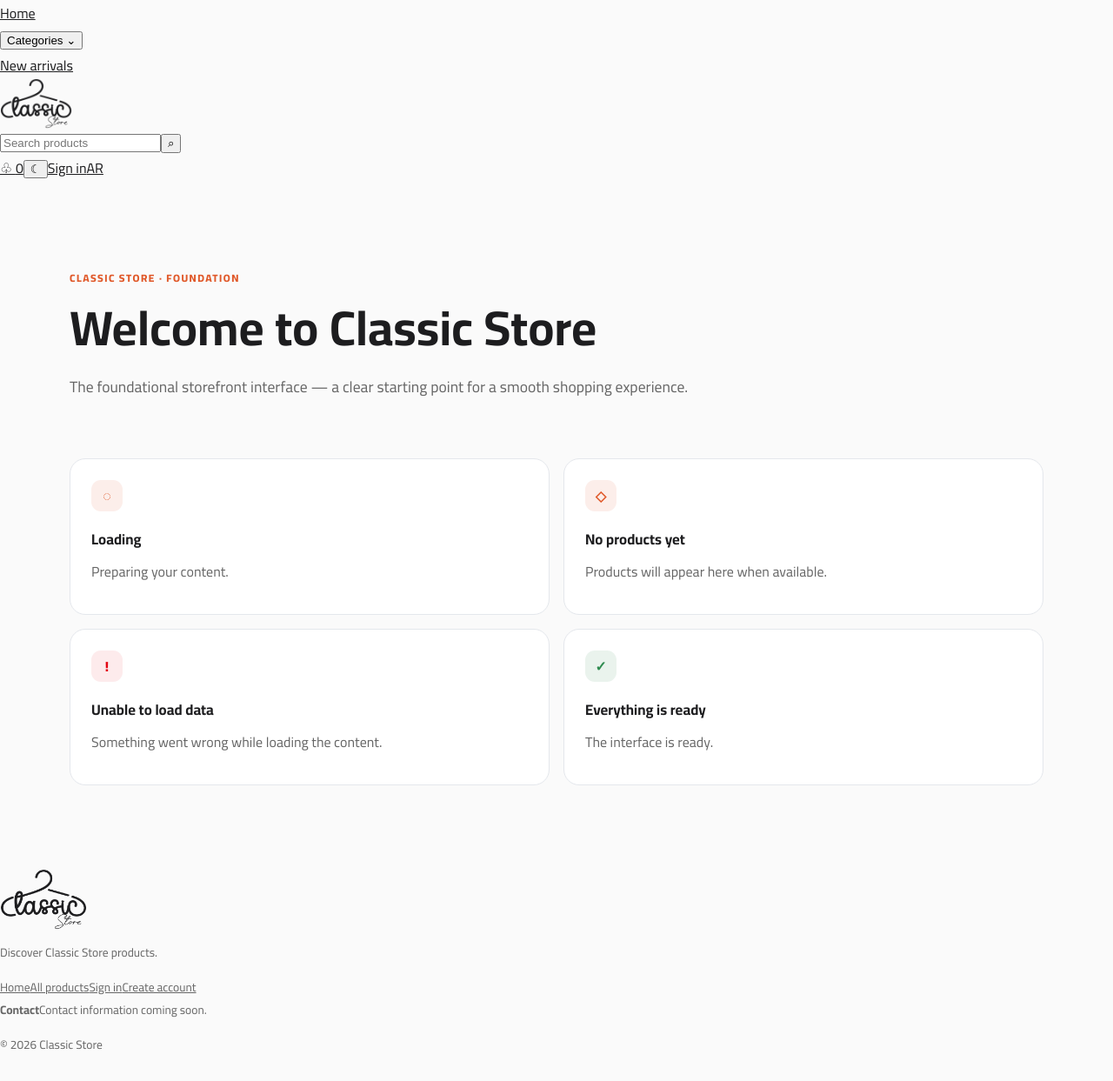
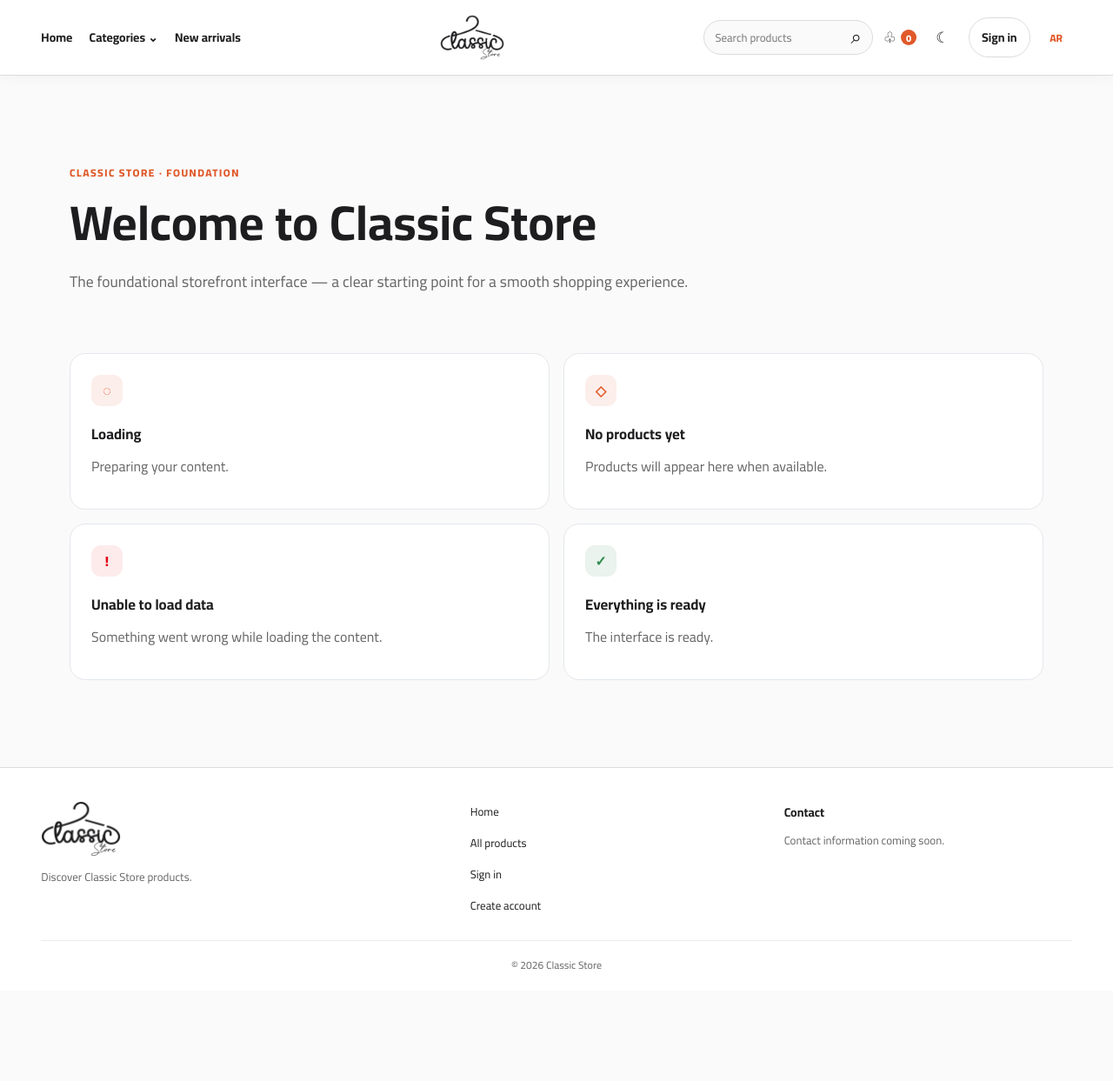
Before and after one commit to mosalah00x-source/classic-store-New, a Next.js app in the folder frontend/: page /en in a window 1280 px wide. Shown: the whole page at 87% size. After the commit the page ends 1139 px from the top, so only its background shows below. Built offline with nearby package versions, Linux system fonts and the light colour scheme.

Commit message:
feat(frontend): style shared storefront header and footer

```diff
--- a/frontend/src/app/globals.css
+++ b/frontend/src/app/globals.css
@@ -294,3 +294,39 @@ footer { color: var(--color-text-muted); padding-block: var(--space-12) var(--sp
 .product-price-badge{border-radius:6px;padding:4px 8px;background:var(--color-danger-soft);color:var(--color-danger);font-weight:750}
 .product-price-savings{color:var(--color-success);font-weight:700}
 .visually-hidden{position:absolute;width:1px;height:1px;padding:0;margin:-1px;overflow:hidden;clip:rect(0,0,0,0);white-space:nowrap;border:0}
+
+
+/* Shared storefront shell */
+.storefront-header{position:relative;z-index:30;background:var(--surf);color:var(--text);border-bottom:1px solid var(--bd);box-shadow:0 3px 16px rgba(0,0,0,.035)}
+.storefront-header-inner{width:min(100% - 2 * var(--pad),1900px);min-height:86px;margin-inline:auto;display:flex;align-items:center;justify-content:space-between;gap:22px}
+.storefront-nav,.storefront-tools{display:flex;align-items:center;gap:clamp(10px,1.5vw,24px)}
+.storefront-nav a,.storefront-category-menu>button,.storefront-login{color:var(--text);font:inherit;font-size:14px;font-weight:650;text-decoration:none;white-space:nowrap}
+.storefront-category-menu{position:relative}
+.storefront-category-menu>button,.storefront-icon-button,.storefront-cart,.storefront-locale,.storefront-search button{border:0;background:transparent;cursor:pointer}
+.storefront-category-menu>button{padding:8px 0}
+.storefront-category-menu>button:focus-visible,.storefront-tools button:focus-visible,.storefront-tools a:focus-visible,.storefront-nav a:focus-visible{outline:3px solid color-mix(in srgb,var(--org) 30%,transparent);outline-offset:4px;border-radius:6px}
+.storefront-mega-menu{position:absolute;inset-block-start:calc(100% + 20px);inset-inline-start:0;display:grid;grid-template-columns:repeat(2,minmax(130px,1fr));gap:2px;min-width:310px;max-height:min(65vh,480px);overflow:auto;padding:12px;background:var(--surf);border:1px solid var(--bd);border-radius:14px;box-shadow:0 18px 40px rgba(0,0,0,.13)}
+.storefront-mega-menu a{padding:10px 12px;border-radius:8px;font-size:13px;text-decoration:none}
+.storefront-mega-menu a:hover{background:var(--bd2)}
+.storefront-logo{display:flex;align-items:center;justify-content:center;flex:0 0 auto}
+.storefront-logo .logo-img{width:74px;height:52px}
+.storefront-tools{gap:12px}
+.storefront-search{display:flex;align-items:center;min-width:160px;border:1px solid var(--bd);border-radius:999px;background:var(--bg);overflow:hidden}
+.storefront-search input{width:100%;min-width:0;min-height:38px;padding:6px 12px;border:0;outline:0;background:transparent;color:var(--text);font:inherit;font-size:13px}
+.storefront-search button{padding:0 12px;color:var(--text);font-size:22px}
+.storefront-cart,.storefront-icon-button,.storefront-locale{display:inline-flex;align-items:center;justify-content:center;gap:5px;min-width:36px;min-height:36px;color:var(--text);font-size:17px;text-decoration:none}
+.storefront-cart span{display:grid;place-items:center;min-width:18px;height:18px;padding-inline:4px;border-radius:999px;background:var(--org);color:#fff;font-size:11px;font-weight:800}
+.storefront-login{padding:9px 14px;border:1px solid var(--bd);border-radius:999px}
+.storefront-locale{font-size:12px;font-weight:800;color:var(--org)}
+.storefront-footer{margin-top:52px;padding:38px max(var(--pad),calc((100% - 1900px)/2)) 18px;background:var(--surf);border-top:1px solid var(--bd);color:var(--text)}
+.storefront-footer-inner{display:grid;grid-template-columns:1.4fr 1fr 1fr;gap:30px;align-items:start}
+.storefront-footer-brand .logo-img-footer{width:92px;height:64px}
+.storefront-footer-brand p,.storefront-footer-contact span{display:block;max-width:320px;margin:12px 0 0;color:var(--muted);font-size:13px;line-height:1.8}
+.storefront-footer nav{display:grid;gap:12px}
+.storefront-footer nav a{color:var(--text);font-size:13px;text-decoration:none}
+.storefront-footer nav a:hover{color:var(--org)}
+.storefront-footer-contact{display:grid;gap:8px;font-size:14px}
+.storefront-footer-contact span{margin:0}
+.storefront-copyright{margin:28px 0 0;padding-top:16px;border-top:1px solid var(--bd2);color:var(--muted);font-size:12px;text-align:center}
+@media(max-width:1000px){.storefront-header-inner{flex-wrap:wrap;justify-content:center;padding-block:12px}.storefront-nav{order:2;justify-content:center;width:100%}.storefront-logo{order:0}.storefront-tools{order:1}.storefront-footer-inner{grid-template-columns:1fr 1fr}}
+@media(max-width:620px){.storefront-header-inner{gap:10px}.storefront-nav{gap:14px;overflow:visible}.storefront-nav a,.storefront-category-menu>button{font-size:12px}.storefront-tools{width:100%;justify-content:center;gap:8px}.storefront-search{flex:1;max-width:230px}.storefront-login{padding:7px 10px;font-size:12px}.storefront-mega-menu{inset-inline-start:50%;transform:translateX(-50%);min-width:min(88vw,340px)}.storefront-footer-inner{grid-template-columns:1fr;gap:24px}.storefront-footer{margin-top:34px;padding-block:28px 16px}}
```
